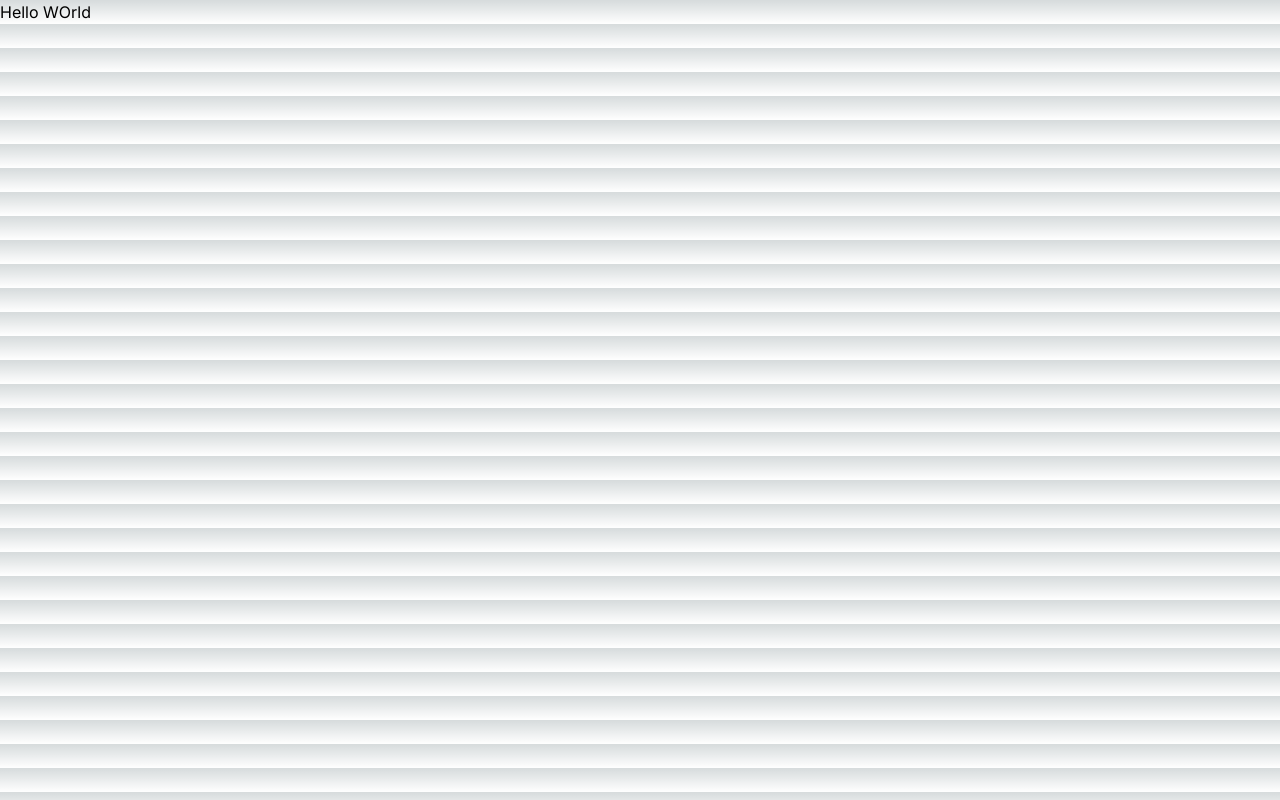
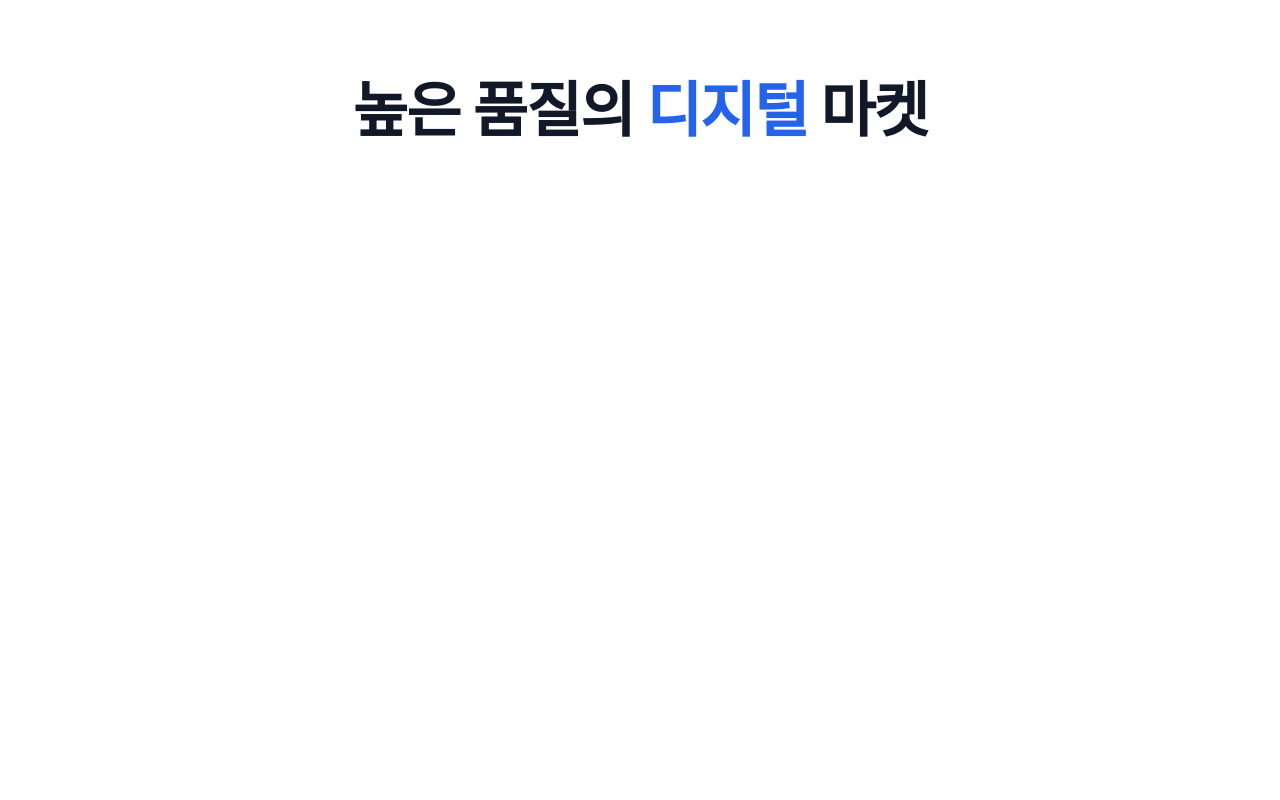
Before and after one commit to kwb020312/CDM, a Next.js app: page / in a window 1280 px wide. Built offline with nearby package versions, Linux system fonts and the light colour scheme.

Commit message:
Feat: Apply Shadcn-ui

```diff
--- a/src/app/globals.css
+++ b/src/app/globals.css
@@ -2,26 +2,58 @@
 @tailwind components;
 @tailwind utilities;
 
-:root {
-  --foreground-rgb: 0, 0, 0;
-  --background-start-rgb: 214, 219, 220;
-  --background-end-rgb: 255, 255, 255;
-}
+@layer base {
+  :root {
+    --background: 0 0% 100%;
+    --foreground: 222.2 84% 4.9%;
+    --card: 0 0% 100%;
+    --card-foreground: 222.2 84% 4.9%;
+    --popover: 0 0% 100%;
+    --popover-foreground: 222.2 84% 4.9%;
+    --primary: 221.2 83.2% 53.3%;
+    --primary-foreground: 210 40% 98%;
+    --secondary: 210 40% 96.1%;
+    --secondary-foreground: 222.2 47.4% 11.2%;
+    --muted: 210 40% 96.1%;
+    --muted-foreground: 215.4 16.3% 46.9%;
+    --accent: 210 40% 96.1%;
+    --accent-foreground: 222.2 47.4% 11.2%;
+    --destructive: 0 84.2% 60.2%;
+    --destructive-foreground: 210 40% 98%;
+    --border: 214.3 31.8% 91.4%;
+    --input: 214.3 31.8% 91.4%;
+    --ring: 221.2 83.2% 53.3%;
+    --radius: 0.5rem;
+  }
 
-@media (prefers-color-scheme: dark) {
-  :root {
-    --foreground-rgb: 255, 255, 255;
-    --background-start-rgb: 0, 0, 0;
-    --background-end-rgb: 0, 0, 0;
+  .dark {
+    --background: 222.2 84% 4.9%;
+    --foreground: 210 40% 98%;
+    --card: 222.2 84% 4.9%;
+    --card-foreground: 210 40% 98%;
+    --popover: 222.2 84% 4.9%;
+    --popover-foreground: 210 40% 98%;
+    --primary: 217.2 91.2% 59.8%;
+    --primary-foreground: 222.2 47.4% 11.2%;
+    --secondary: 217.2 32.6% 17.5%;
+    --secondary-foreground: 210 40% 98%;
+    --muted: 217.2 32.6% 17.5%;
+    --muted-foreground: 215 20.2% 65.1%;
+    --accent: 217.2 32.6% 17.5%;
+    --accent-foreground: 210 40% 98%;
+    --destructive: 0 62.8% 30.6%;
+    --destructive-foreground: 210 40% 98%;
+    --border: 217.2 32.6% 17.5%;
+    --input: 217.2 32.6% 17.5%;
+    --ring: 224.3 76.3% 48%;
   }
 }
 
-body {
-  color: rgb(var(--foreground-rgb));
-  background: linear-gradient(
-      to bottom,
-      transparent,
-      rgb(var(--background-end-rgb))
-    )
-    rgb(var(--background-start-rgb));
+@layer base {
+  * {
+    @apply border-border;
+  }
+  body {
+    @apply bg-background text-foreground;
+  }
 }
--- a/src/app/layout.tsx
+++ b/src/app/layout.tsx
@@ -1,22 +1,29 @@
-import type { Metadata } from 'next'
-import { Inter } from 'next/font/google'
-import './globals.css'
+import type { Metadata } from "next";
+import { Inter } from "next/font/google";
+import "./globals.css";
+import { cn } from "@/lib/utils";
 
-const inter = Inter({ subsets: ['latin'] })
+const inter = Inter({ subsets: ["latin"] });
 
 export const metadata: Metadata = {
-  title: 'Create Next App',
-  description: 'Generated by create next app',
-}
+  title: "Create Next App",
+  description: "Generated by create next app",
+};
 
 export default function RootLayout({
   children,
 }: {
-  children: React.ReactNode
+  children: React.ReactNode;
 }) {
   return (
-    <html lang="en">
-      <body className={inter.className}>{children}</body>
+    <html lang="en" className="h-full">
+      <body
+        className={cn("relative h-full font-sans antialiased", inter.className)}
+      >
+        <main className="relative flex flex-col min-h-screen">
+          <div className="flex-grow flex-1">{children}</div>
+        </main>
+      </body>
     </html>
-  )
+  );
 }
--- a/src/app/page.tsx
+++ b/src/app/page.tsx
@@ -1,3 +1,13 @@
+import MaxWidthWrapper from "@/components/MaxWidthWrapper";
+
 export default function Home() {
-  return <p>Hello WOrld</p>;
+  return (
+    <MaxWidthWrapper>
+      <div className="py-20 mx-auto text-center flex flex-col items-center max-w-3xl">
+        <h1 className="text-4xl font-bold tracking-tight text-gray-900 sm:text-6xl">
+          높은 품질의 <span className="text-blue-600">디지털</span> 마켓
+        </h1>
+      </div>
+    </MaxWidthWrapper>
+  );
 }
--- /dev/null
+++ b/src/components/MaxWidthWrapper.tsx
@@ -0,0 +1,23 @@
+import { cn } from "@/lib/utils";
+import { ReactNode } from "react";
+
+const MaxWidthWrapper = ({
+  className,
+  children,
+}: {
+  className?: string;
+  children: ReactNode;
+}) => {
+  return (
+    <div
+      className={cn(
+        "mx-auto w-full max-w-screen-xl px-2.5 md:px-20",
+        className
+      )}
+    >
+      {children}
+    </div>
+  );
+};
+
+export default MaxWidthWrapper;
--- /dev/null
+++ b/src/lib/utils.ts
@@ -0,0 +1,6 @@
+import { type ClassValue, clsx } from "clsx"
+import { twMerge } from "tailwind-merge"
+
+export function cn(...inputs: ClassValue[]) {
+  return twMerge(clsx(inputs))
+}
--- /dev/null
+++ b/tailwind.config.js
@@ -0,0 +1,76 @@
+/** @type {import('tailwindcss').Config} */
+module.exports = {
+  darkMode: ["class"],
+  content: [
+    './pages/**/*.{ts,tsx}',
+    './components/**/*.{ts,tsx}',
+    './app/**/*.{ts,tsx}',
+    './src/**/*.{ts,tsx}',
+	],
+  theme: {
+    container: {
+      center: true,
+      padding: "2rem",
+      screens: {
+        "2xl": "1400px",
+      },
+    },
+    extend: {
+      colors: {
+        border: "hsl(var(--border))",
+        input: "hsl(var(--input))",
+        ring: "hsl(var(--ring))",
+        background: "hsl(var(--background))",
+        foreground: "hsl(var(--foreground))",
+        primary: {
+          DEFAULT: "hsl(var(--primary))",
+          foreground: "hsl(var(--primary-foreground))",
+        },
+        secondary: {
+          DEFAULT: "hsl(var(--secondary))",
+          foreground: "hsl(var(--secondary-foreground))",
+        },
+        destructive: {
+          DEFAULT: "hsl(var(--destructive))",
+          foreground: "hsl(var(--destructive-foreground))",
+        },
+        muted: {
+          DEFAULT: "hsl(var(--muted))",
+          foreground: "hsl(var(--muted-foreground))",
+        },
+        accent: {
+          DEFAULT: "hsl(var(--accent))",
+          foreground: "hsl(var(--accent-foreground))",
+        },
+        popover: {
+          DEFAULT: "hsl(var(--popover))",
+          foreground: "hsl(var(--popover-foreground))",
+        },
+        card: {
+          DEFAULT: "hsl(var(--card))",
+          foreground: "hsl(var(--card-foreground))",
+        },
+      },
+      borderRadius: {
+        lg: "var(--radius)",
+        md: "calc(var(--radius) - 2px)",
+        sm: "calc(var(--radius) - 4px)",
+      },
+      keyframes: {
+        "accordion-down": {
+          from: { height: 0 },
+          to: { height: "var(--radix-accordion-content-height)" },
+        },
+        "accordion-up": {
+          from: { height: "var(--radix-accordion-content-height)" },
+          to: { height: 0 },
+        },
+      },
+      animation: {
+        "accordion-down": "accordion-down 0.2s ease-out",
+        "accordion-up": "accordion-up 0.2s ease-out",
+      },
+    },
+  },
+  plugins: [require("tailwindcss-animate")],
+}
```
Also changed, not shown: package.json (+9 -4 lines), components.json (added), 1 other file (tests, documents, lock files or other folders).
